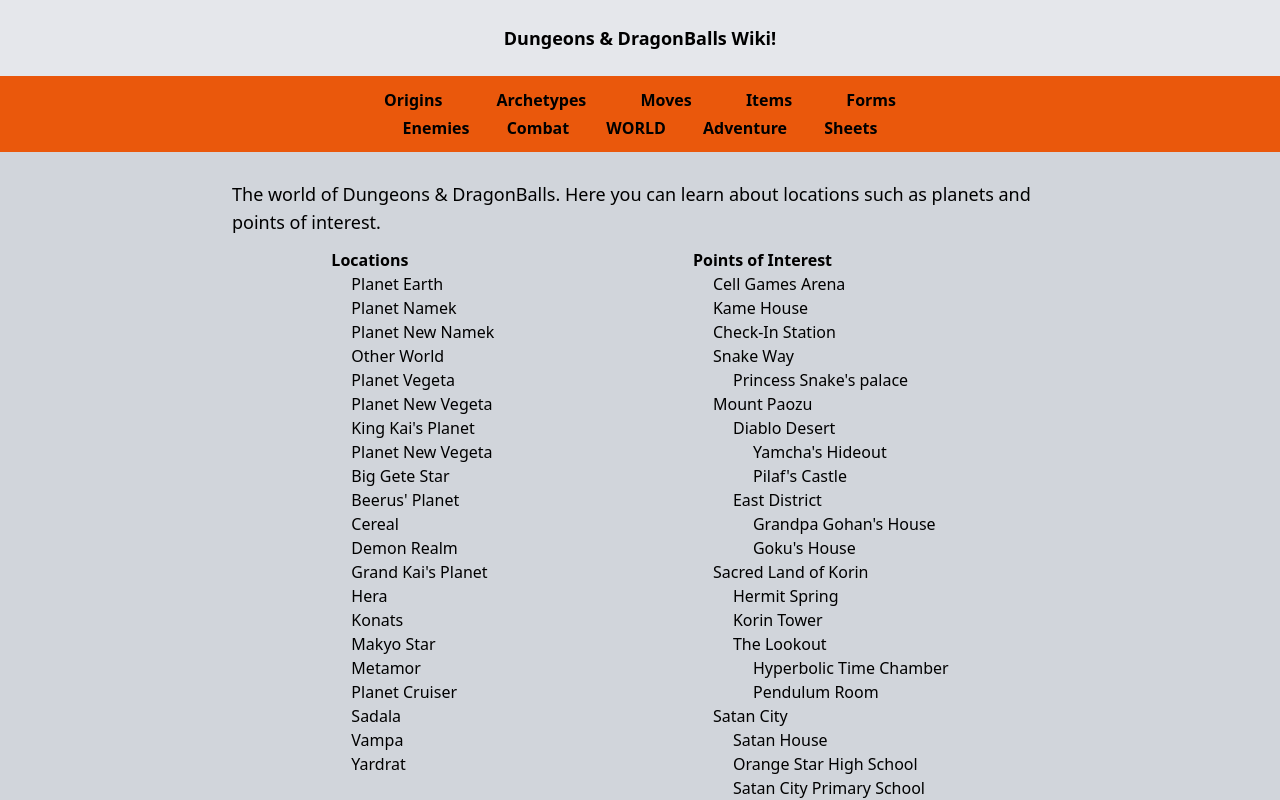
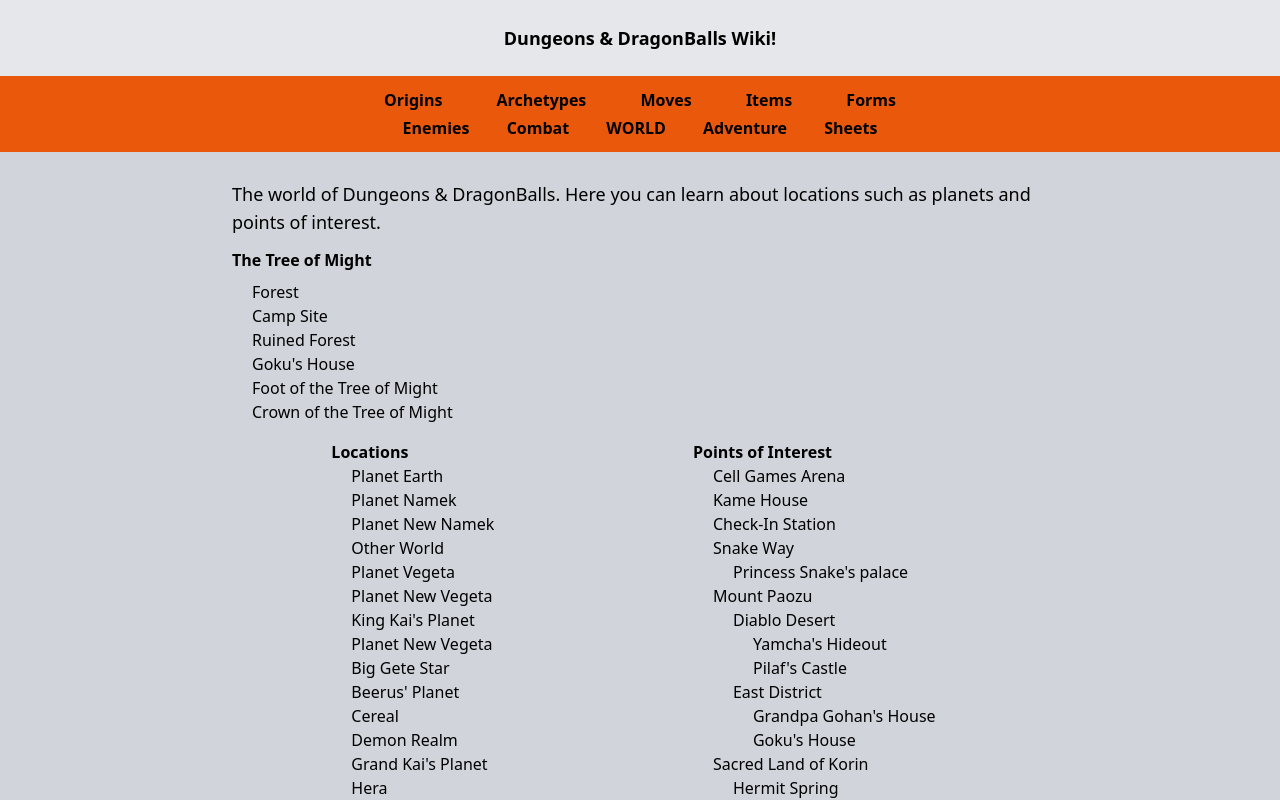
Before and after one commit to KylePep/ddbwiki, a Next.js app: page /world in a window 1280 px wide. Shown: the top 800 px of the page. Built offline with nearby package versions, Linux system fonts and the light colour scheme.

Commit message:
refactored world page

```diff
--- a/app/world/page.tsx
+++ b/app/world/page.tsx
@@ -4,8 +4,19 @@ export default function page() {
   return (
     <main>
       <h1 className='mb-3 text-lg'>The world of Dungeons & DragonBalls. Here you can learn about locations such as planets and points of interest.</h1>
+      <div className='mb-4'>
+        <h2 className='font-bold mb-2'>The Tree of Might</h2>
+        <ul>
+          <li>Forest</li>
+          <li>Camp Site</li>
+          <li>Ruined Forest</li>
+          <li>{`Goku's House`}</li>
+          <li>Foot of the Tree of Might</li>
+          <li>Crown of the Tree of Might</li>
+        </ul>
+      </div>
+
       <div className='flex justify-around'>
-
         <div>
           <h2 className='font-bold text-md'>Locations</h2>
           <ul className='mb-3'>
```
